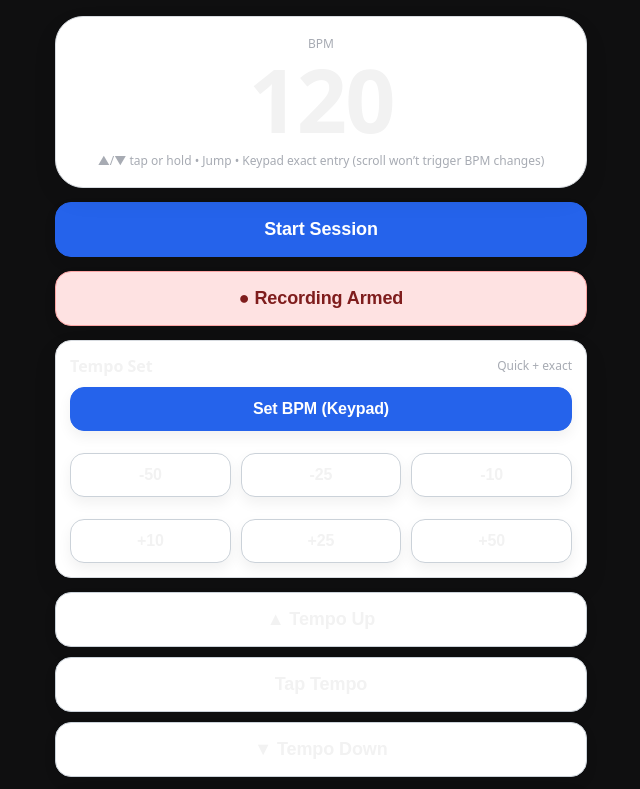
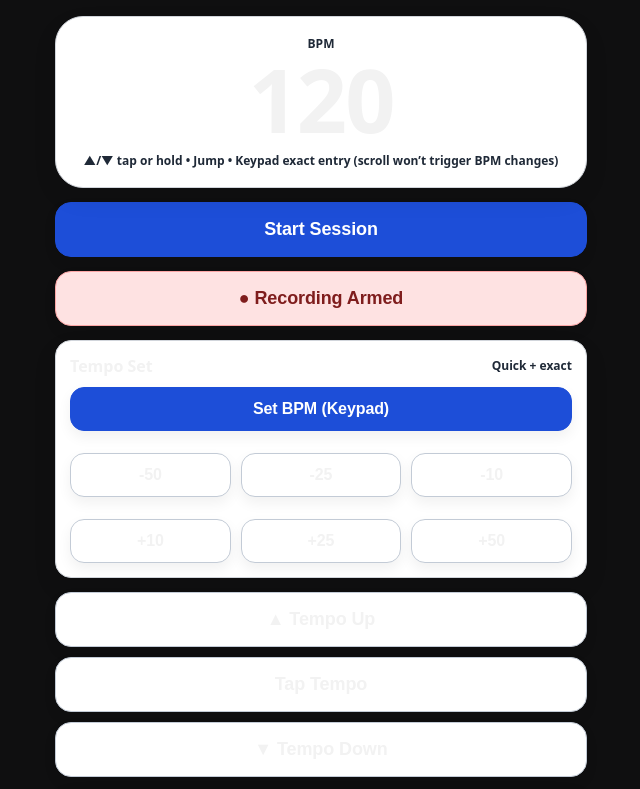
Before and after one commit to Timothy-design77/polyrhythm-proV2, a React (Vite) app: page / in a window 1280 px wide. Shown: the top 789 px of the page, without its empty margins (319-959 px from the left). Built offline with nearby package versions, Linux system fonts and the light colour scheme.

Commit message:
Increase text contrast globally (no faint gray labels)

```diff
--- a/src/styles.css
+++ b/src/styles.css
@@ -224,3 +224,7 @@ input, textarea{
 button, a{
   touch-action: manipulation;
 }
+
+/* --- enforce readable typography globally --- */
+body { color: var(--text); background: var(--bg); }
+p, span, div { color: inherit; }
--- a/src/styles/glass.css
+++ b/src/styles/glass.css
@@ -1,15 +1,17 @@
 :root{
+  /* High-contrast clean theme */
   --bg: #f2f3f5;          /* light gray background */
   --card: #ffffff;        /* white surfaces */
-  --border: #d7dbe0;      /* clean border */
-  --border2: #cbd2d9;     /* stronger border */
-  --text: #111317;        /* high contrast text */
-  --muted: #4b5563;       /* readable muted */
-  --muted2: #6b7280;
+  --border: #d1d5db;      /* clean border */
+  --border2: #c3cbd6;     /* slightly stronger border */
 
-  --primary: #2563eb;     /* modern blue */
-  --danger: #dc2626;      /* modern red */
+  /* KEY: darker text + darker muted text (no faint gray) */
+  --text: #0b0f14;        /* near-black */
+  --muted: #111827;       /* still dark */
+  --muted2: #1f2937;      /* secondary but readable */
 
+  --primary: #1d4ed8;     /* blue */
+  --danger: #b91c1c;      /* red */
   --shadow: 0 10px 24px rgba(0,0,0,.08);
 }
 
@@ -19,7 +21,7 @@
   color: var(--text);
 }
 
-/* “Glass” classes now become clean cards */
+/* “glass” classes now mean clean card surfaces */
 .glass{
   background: var(--card);
   border: 1px solid var(--border);
@@ -28,7 +30,6 @@
   color: var(--text);
 }
 
-/* Keep class but remove glossy effects */
 .glassGloss{
   position: relative;
   overflow: hidden;
@@ -42,7 +43,7 @@
   border: 1px solid var(--border2);
   background: var(--card);
   color: var(--text);
-  font-weight: 800;
+  font-weight: 850;
   font-size: 18px;
   letter-spacing: -0.1px;
   box-shadow: 0 6px 14px rgba(0,0,0,.06);
@@ -59,7 +60,7 @@
   padding: 12px 12px;
   border-radius: 14px;
   font-size: 16px;
-  font-weight: 800;
+  font-weight: 850;
 }
 
 /* Primary */
@@ -76,7 +77,7 @@
   color: #ffffff;
 }
 
-/* “On/armed” state: subtle tinted background, still readable */
+/* Armed state */
 .glassBtnOn{
   background: #fee2e2;
   border-color: #fca5a5;
@@ -100,9 +101,11 @@
   gap: 10px;
 }
 
+/* IMPORTANT: labels are now DARK and readable */
 .glassLabel{
   font-size: 12px;
-  color: var(--muted);
+  color: var(--muted2);
+  font-weight: 700;
 }
 
 /* Sliders */
@@ -130,3 +133,13 @@
   box-shadow: 0 24px 70px rgba(0,0,0,.22);
   color: var(--text);
 }
+
+/* Extra: if user has high-contrast setting enabled */
+@media (prefers-contrast: more) {
+  :root{
+    --border: #9aa4b2;
+    --border2: #7c8798;
+    --shadow: 0 0 0 rgba(0,0,0,0);
+  }
+  .glassLabel{ color: var(--muted); }
+}
```
